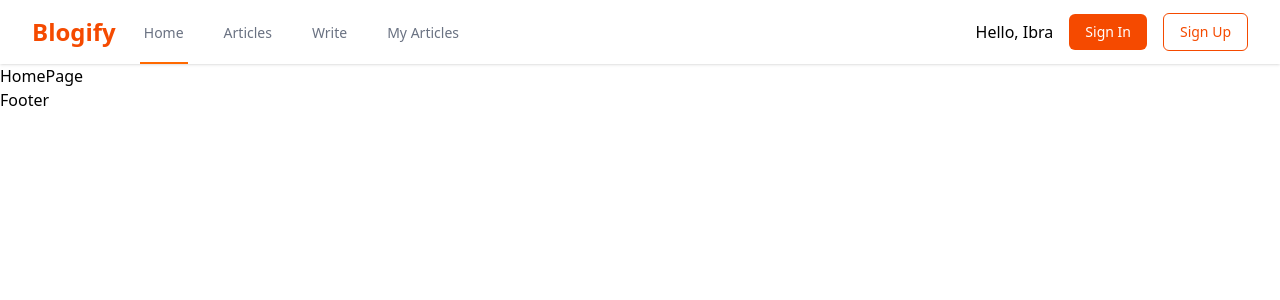
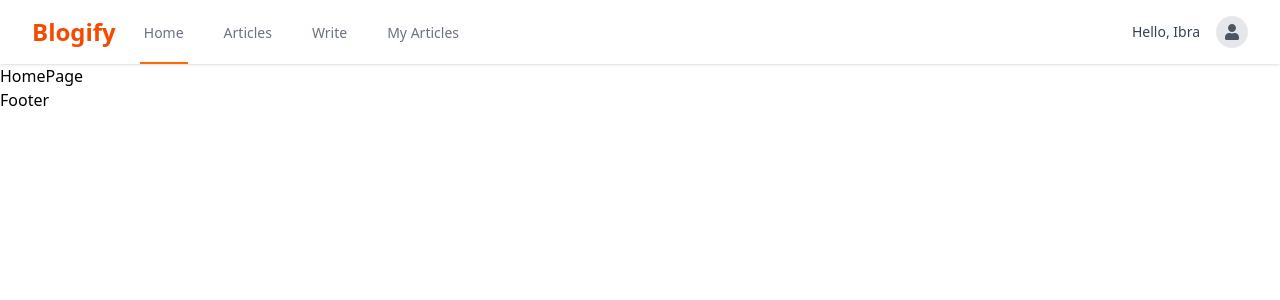
Before and after one commit to Ibrahiim10/React-With-Supabase, a React (Vite) app: page / in a window 1280 px wide. Shown: the top 300 px of the page. Built offline with nearby package versions, Linux system fonts and the light colour scheme.

Commit message:
Setting Up Dropdown Menu

```diff
--- a/package.json
+++ b/package.json
@@ -13,6 +13,7 @@
     "@tailwindcss/vite": "^4.1.11",
     "react": "^19.1.0",
     "react-dom": "^19.1.0",
+    "react-icons": "^5.5.0",
     "react-router": "^7.6.2",
     "tailwindcss": "^4.1.11"
   },
--- a/src/components/Header.jsx
+++ b/src/components/Header.jsx
@@ -1,7 +1,14 @@
-import React from 'react';
+import React, { useState } from 'react';
 import { Link } from 'react-router';
+import { FaUser } from 'react-icons/fa';
 
 const Header = () => {
+  const [isMenuOpen, setIsMenuOpen] = useState(false);
+  const [isDropdownOpen, setIsDropdownOpen] = useState(false);
+  const [isLoggedIn, setIsLoggedIn] = useState(true);
+  const avatarUrl = null;
+  // 'https://plus.unsplash.com/premium_photo-1689568126014-06fea9d5d341?w=1000&auto=format&fit=crop&q=60&ixlib=rb-4.1.0&ixid=M3wxMjA3fDB8MHxzZWFyY2h8MXx8cHJvZmlsZXxlbnwwfHwwfHx8MA%3D%3D';
+
   return (
     <header className="bg-white shadow">
       <div className="max-w-7xl mx-auto px-4 sm:px-6 lg:px-8">
@@ -48,10 +55,56 @@ const Header = () => {
           {/* right */}
           <div className="flex items-center space-x-4">
             {/* profile */}
-            <div>
+
+            {isLoggedIn ? (
+              <>
+                <div className="text-sm text-gray-700">
                   <span>Hello, Ibra</span>
                 </div>
-            {/* buttons */}
+
+                <div className="relative">
+                  <button
+                    className="flex items-center justify-center h-8 w-8 rounded-full bg-gray-200 focus:outline-none focus:ring-2 focus:ring-offset-2 focus:ring-orange-500"
+                    onMouseEnter={() => setIsDropdownOpen(true)}
+                    onClick={() => setIsDropdownOpen(!isDropdownOpen)}
+                  >
+                    {
+                      /* Profile Avatar */
+                      avatarUrl ? (
+                        <img
+                          src={avatarUrl}
+                          alt="Avatar"
+                          className="h-8 w-8 rounded-full"
+                        />
+                      ) : (
+                        <span className="text-gray-500">
+                          <FaUser className="text-gray-600" />
+                        </span>
+                      )
+                    }
+                  </button>
+                  {/* dropdown menu  */}
+                  {isDropdownOpen && (
+                    <div
+                      className="absolute right-0 w-48 bg-white mt-1 rounded-md shadow-lg z-10"
+                      onMouseLeave={() => setIsDropdownOpen(false)}
+                    >
+                      <div className="absolute h-3 w-full top-[12px]"></div>
+                      <Link className="block px-4 py-2 text-sm text-gray-700 hover:bg-gray-100">
+                        Your Profile
+                      </Link>
+                      <Link className="block px-4 py-2 text-sm text-gray-700 hover:bg-gray-100">
+                        Manage Articles
+                      </Link>
+                      <Link className="block px-4 py-2 text-sm text-gray-700 hover:bg-gray-100">
+                        Signout
+                      </Link>
+                    </div>
+                  )}
+                </div>
+              </>
+            ) : (
+              /* buttons */
               <div className=" hidden sm:flex sm:items-center sm:space-x-4">
                 <Link
                   to="/signin"
@@ -66,6 +119,7 @@ const Header = () => {
                   Sign Up
                 </Link>
               </div>
+            )}
           </div>
         </div>
       </div>
```
Also changed, not shown: 1 other file (tests, documents, lock files or other folders). Lines whose indentation alone changed are shown as unchanged.
